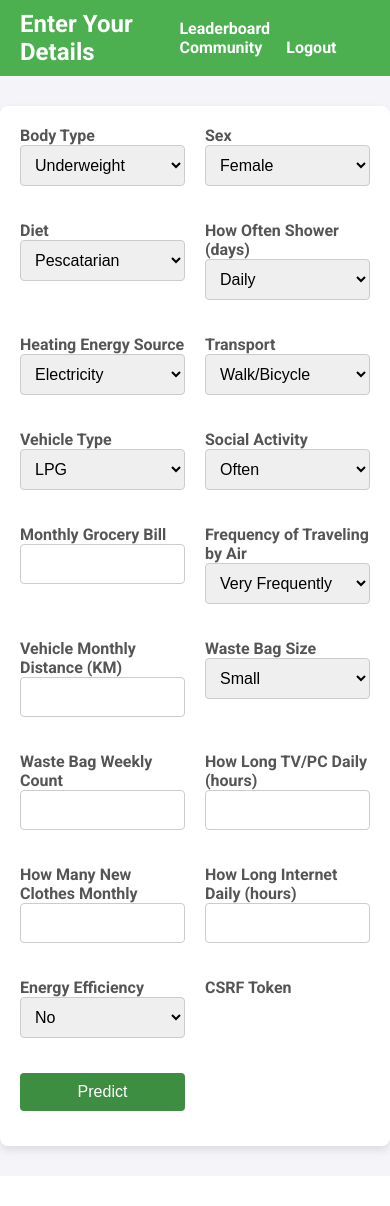
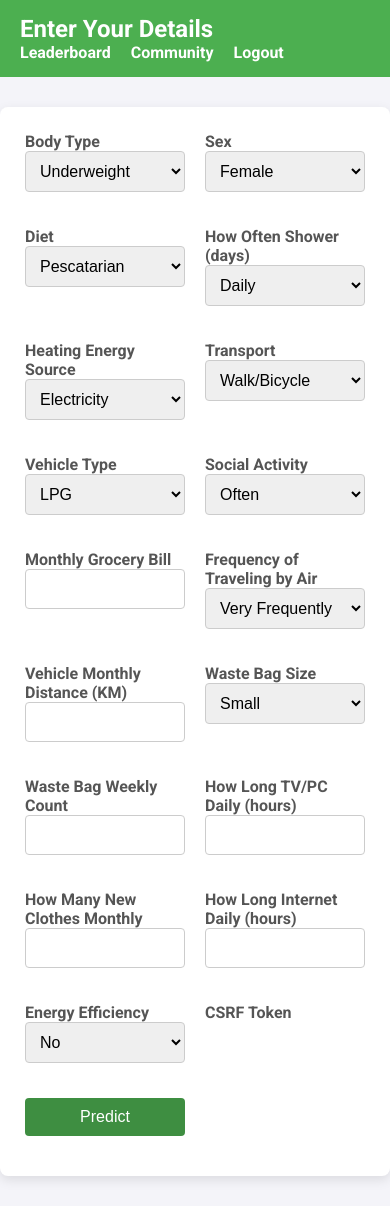
Before and after one commit to rohan4693/Weather-and-air-quality-monitoring-system-using--ML, a Flask app: page /form in a window 390 px wide. Before the commit the page ends 1156 px from the top, so only its background shows below. Run offline with Flask 3, Linux system fonts and the light colour scheme; parts of the project's set-up code (start-up, migrations or seed data) failed here and were passed over.

Commit message:
added responsive changes

```diff
--- a/templates/form.html
+++ b/templates/form.html
@@ -17,34 +17,128 @@
 header {
     background-color: #4CAF50;
     color: white;
-            padding: 10px 0;
+    padding: 15px 0;
 }
 
 .navbar {
     display: flex;
     justify-content: space-between;
-            align-items: center;
     max-width: 1200px;
     margin: 0 auto;
     padding: 0 20px;
+    flex-wrap: wrap;
 }
 
 .navbar h1 {
     margin: 0;
     font-size: 24px;
+    text-align: left;
+}
+
+.navbar nav {
+    display: flex;
+    justify-content: space-between;
+    gap: 20px;
 }
 
 .navbar nav a {
     text-decoration: none;
     color: white;
     font-weight: bold;
-            margin-left: 20px;
     transition: color 0.3s;
 }
 
 .navbar nav a:hover {
     color: #d4d4d4;
 }
+
+.container {
+    max-width: 800px;
+    margin: 30px auto;
+    padding: 25px;
+    background-color: white;
+    border-radius: 8px;
+    box-shadow: 0 4px 12px rgba(0, 0, 0, 0.1);
+
+form {
+    display: grid;
+    grid-template-columns: 1fr 1fr;
+    gap: 20px;
+}
+
+label {
+    font-weight: bold;
+    margin-bottom: 5px;
+    color: #555;
+}
+
+input, select, textarea {
+    width: 100%;
+    padding: 10px;
+    font-size: 16px;
+    border-radius: 4px;
+    border: 1px solid #ccc;
+    box-sizing: border-box;
+    margin-bottom: 15px;
+}
+
+input[type="submit"] {
+    background-color: #3E8E41;
+    color: white;
+    cursor: pointer;
+    font-size: 16px;
+    border: none;
+    padding: 10px;
+    border-radius: 4px;
+    transition: background-color 0.3s;
+}
+
+input[type="submit"]:hover {
+    background-color: #45a049;
+}
+
+@media (max-width: 768px) {
+    .navbar {
+        justify-content: center;
+    }
+
+    .navbar h1 {
+        font-size: 20px;
+        text-align: center;
+        width: 100%;
+    }
+
+    .navbar nav {
+        flex-direction: row;
+        justify-content: center;
+        gap: 20px;
+        margin-top:8px;
+    }
+
+    .navbar nav a {
+        font-size: 16px;
+    }
+
+    form {
+        grid-template-columns: 1fr;
+        gap: 15px;
+    }
+
+    .container {
+        padding: 15px;
+    }
+
+    input, select, textarea {
+        font-size: 14px;
+        padding: 8px;
+    }
+
+    input[type="submit"] {
+        padding: 10px;
+        font-size: 14px;
+    }
+}
+
 
         .container {
             max-width: 800px;
@@ -91,6 +185,8 @@
         input[type="submit"]:hover {
             background-color: #45a049;
         }
+
+
     </style>
 </head>
 <body>
@@ -102,17 +198,19 @@
                 <a href="/community">Community</a>
                 <a href="/logout">Logout</a>
             </nav>
+
+
         </div>
     </header>
 
     <div class="container">
         <form method="POST">
-            <!-- Ensure only hidden fields are included (including CSRF token) -->
+
             {{ form.hidden_tag() }}
 
-            <!-- Loop through all form fields (except the submit button) -->
+
             {% for field in form %}
-                {% if field.type != 'SubmitField' %}  <!-- Skip submit button field -->
+                {% if field.type != 'SubmitField' %}
                     <div class="form-group">
                         <label for="{{ field.id }}">{{ field.label }}</label>
                         {{ field }}
@@ -120,9 +218,9 @@
                 {% endif %}
             {% endfor %}
 
-            <!-- Submit Button rendered once -->
+
             <div class="form-group">
-                {{ form.submit() }} <!-- Only one submit button -->
+                {{ form.submit() }}
             </div>
         </form>
     </div>
```
Lines whose indentation alone changed are shown as unchanged.
